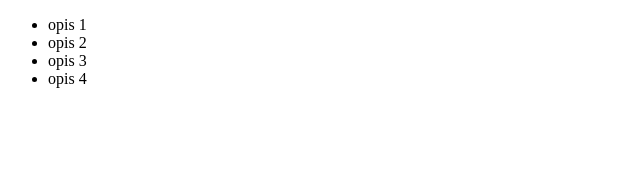
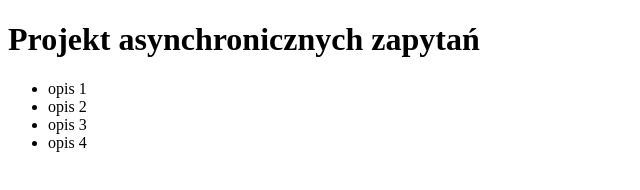
Before and after one commit to FilipZembrzuski/projekt1, a plain HTML site: page index.html in a window 1280 px wide. Shown: the whole page, without its empty margins (0-640 px from the left). Drawn offline with Linux system fonts and the light colour scheme.

Commit message:
Dodanie nagłówka h1 do indeks.html

```diff
--- a/index.html
+++ b/index.html
@@ -7,6 +7,8 @@
     <title>Test git</title>
 </head>
 <body>
+    <h1>Projekt asynchronicznych zapytań</h1>
+
     <ul>
         <li>opis 1</li>
         <li>opis 2</li>
```
